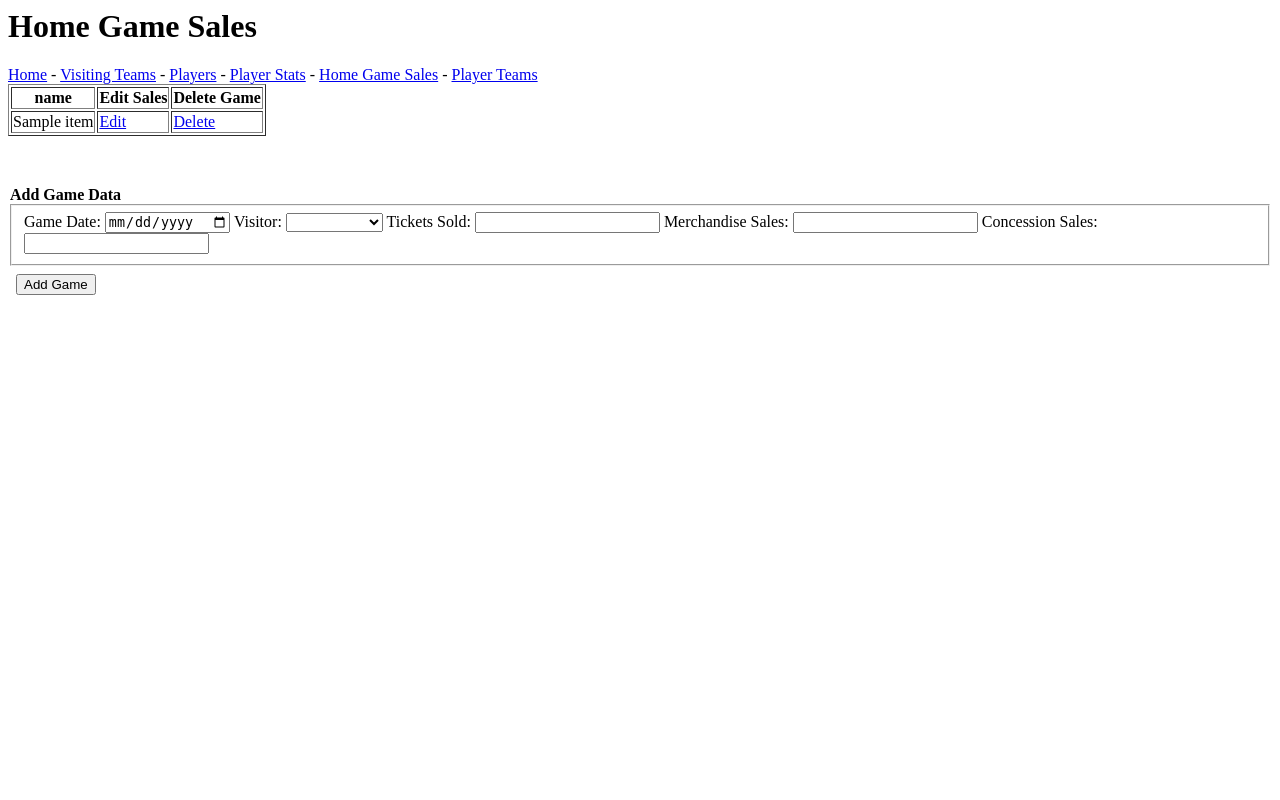
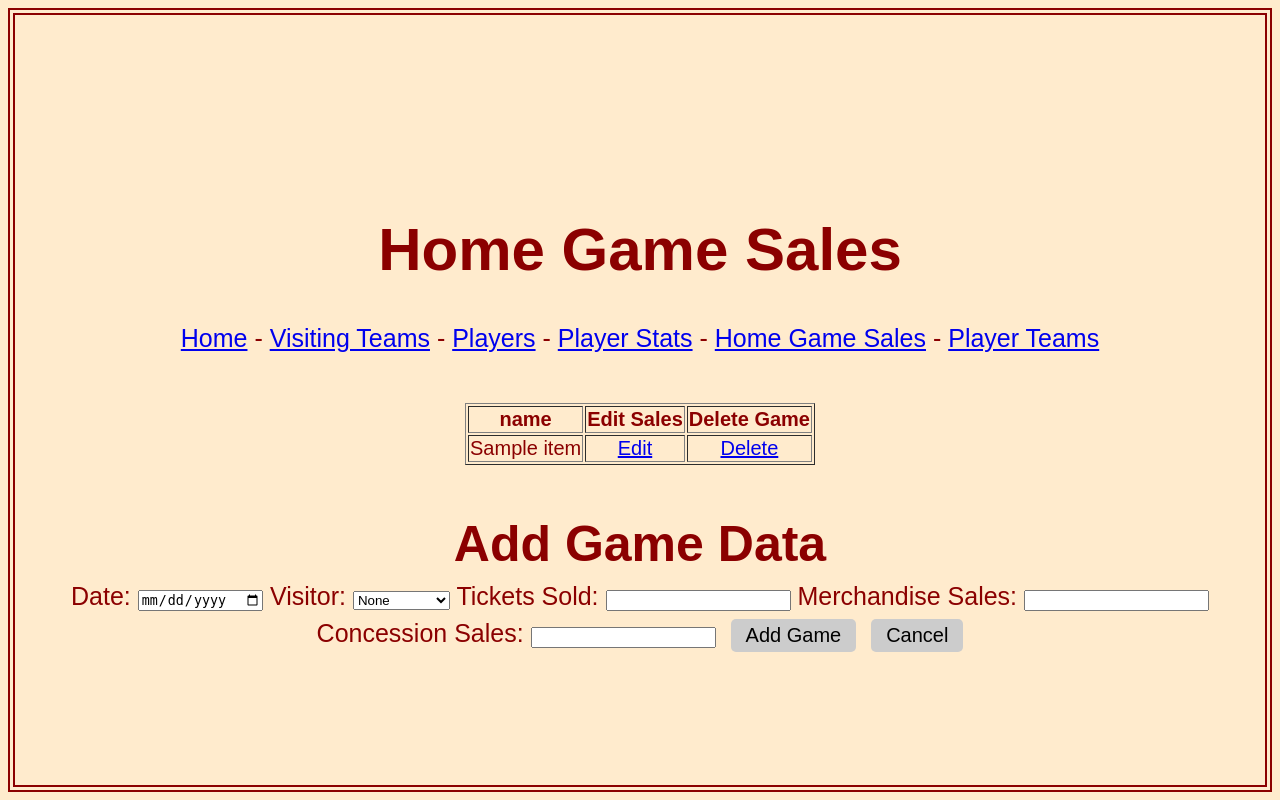
Before and after one commit to tylersnel/LA-Commuters-Scouting-DB, a Flask app: template templates/home_game_sales.j2 in a window 1280 px wide. Run offline with Flask 2, Linux system fonts and the light colour scheme; the template is opened without the code that fills it: most values are stand-ins (such as "Sample title", 1, 10 or a date in 2020); some libraries are stand-ins or nearby versions.

Commit message:
Update home_game_sales.j2
Added CSS style link

```diff
--- a/templates/home_game_sales.j2
+++ b/templates/home_game_sales.j2
@@ -2,14 +2,17 @@
 <!--Date: 5/26/2022-->
 <!--Based on:-->
 <!--Source URL:https://github.com/osu-cs340-ecampus/flask-starter-app -->
+
+<!-- Our CSS -->
+<link href="{{url_for('static', filename='app.css')}}" rel="stylesheet">
 
 <html>
     <head>
       <title>Home Game Sales</title>
     </head>
     <body>
-    <h1>Home Game Sales</h1>
-   <a href="/">Home</a> - <a href="/visitingteams">Visiting Teams</a> - <a href="/players">Players</a> - <a href="/player_stats">Player Stats</a> - <a href="/home_game_sales">Home Game Sales</a> - <a href="/playerteams">Player Teams</a>
+    <h1 class="header allh1">Home Game Sales</h1>
+   <div class="topnav"><a href="/">Home</a> - <a href="/visitingteams">Visiting Teams</a> - <a href="/players">Players</a> - <a href="/player_stats">Player Stats</a> - <a href="/home_game_sales">Home Game Sales</a> - <a href="/playerteams">Player Teams</a></div>
 
             {% if data %}
             <table border="1">
@@ -50,12 +53,12 @@
 			<legend><strong>Add Game Data</strong></legend>
 			<fieldset>
                 <!-- placeholder shows ghost text, required forces an input, pattern forces input adherence -->
-				<label for="make">Game Date:</label>
+				<label for="make">Date:</label>
 				<input type="Date" class="form-control" id="home_game_date" name="home_game_date" required>
 
 				<label for="make">Visitor:</label>
 				<select name="visiting_team_id" id="visiting_team_id">
-					<option value="" </option>
+					<option value=""> None </option>
             		{% for item in visiting_team_data %}
             		<option value="{{item.visiting_team_id}}">{{item.name}} </option>
             		{% endfor %}
@@ -69,9 +72,12 @@
 
 				<label for="color">Concession Sales:</label>
 				<input type="float" class="form-control" id="concession_revenue" name="concession_revenue" required>
+
+				<input type="submit" value="Add Game" name="Add_Game" class="btn btn-primary" style="margin:.5rem;">
+			    <a href='/visitingteams'><input class="btn" type="button" value="Cancel"></a>
+
             </fieldset>
 
-            <!-- Create 'Add Person' and 'Cancel' buttons -->
-			<input type="submit" value="Add Game" name="Add_Game" class="btn btn-primary" style="margin:.5rem;">
+
         </form>
 	</div><!--insert-->
```
